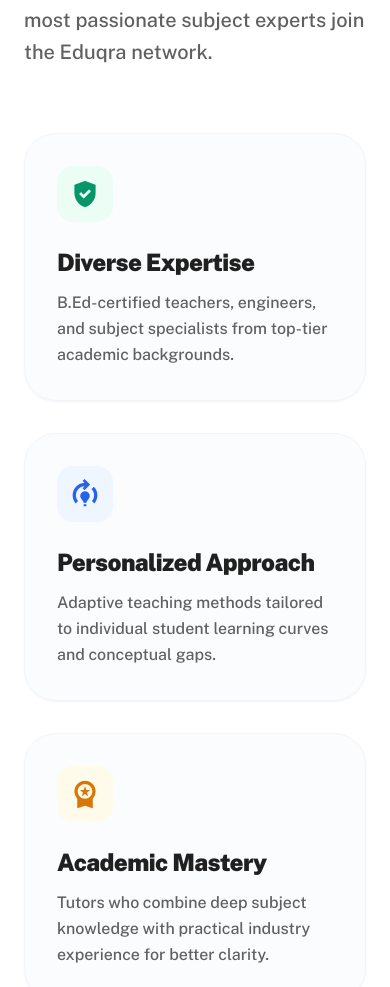
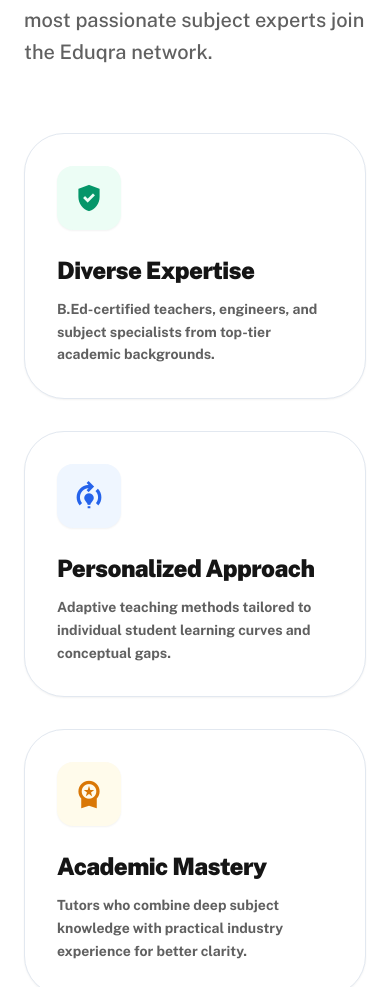
Before and after one commit to kavya536/edu-landing, a React (Vite) app: page / in a window 390 px wide. Shown: the part 6626-7613 px from the top of the page. Built offline with nearby package versions, Linux system fonts and the light colour scheme; no server answers.

Commit message:
Landing page updates

```diff
--- a/index.html
+++ b/index.html
@@ -8,7 +8,8 @@
     <!-- Preload critical fonts -->
     <link rel="preload" href="/fonts/newsreader.woff2" as="font" type="font/woff2" crossorigin>
     <link rel="preload" href="/fonts/public-sans.woff2" as="font" type="font/woff2" crossorigin>
-    <link rel="preload" href="/fonts/material-symbols.woff2" as="font" type="font/woff2" crossorigin>
+    <!-- Google Material Symbols -->
+    <link href="https://fonts.googleapis.com/css2?family=Material+Symbols+Outlined:opsz,wght,FILL,GRAD@20..48,100..700,0..1,-50..200" rel="stylesheet" />
     <script src="https://checkout.razorpay.com/v1/checkout.js"></script>
   </head>
   <body class="selection:bg-tertiary-fixed selection:text-on-tertiary-fixed">
--- a/src/PricingPage.jsx
+++ b/src/PricingPage.jsx
@@ -39,7 +39,7 @@ const PricingPage = ({ onBack }) => {
       {
         name: 'Standard',
         type: 'Scholar',
-        price: '9/-',
+        price: '599',
         period: 'every 3 months',
         description: 'Comprehensive support for multiple core subjects.',
         highlight: 'Most Popular',
@@ -98,7 +98,7 @@ const PricingPage = ({ onBack }) => {
       {
         name: 'Standard',
         type: 'Achiever',
-        price: '9/-',
+        price: '599',
         period: 'every 3 months',
         description: 'Enhanced learning for competitive edge.',
         highlight: 'Best Value',
@@ -161,7 +161,7 @@ const PricingPage = ({ onBack }) => {
       {
         name: 'Standard',
         type: 'Professional',
-        price: '9/-',
+        price: '599',
         period: 'every 3 months',
         description: 'Advanced curriculum for degree tracks.',
         highlight: 'Recommended',
@@ -216,8 +216,9 @@ const PricingPage = ({ onBack }) => {
 
     setIsProcessing(true);
     try {
-      // 1. Create Order on Backend (using the same backend at localhost:5001)
-      const orderResponse = await fetch('http://localhost:5001/api/create-razorpay-order', {
+      // 1. Create Order on Backend
+      const backendBaseUrl = import.meta.env.VITE_BACKEND_URL || 'http://localhost:5001';
+      const orderResponse = await fetch(`${backendBaseUrl}/api/create-razorpay-order`, {
         method: 'POST',
         headers: { 'Content-Type': 'application/json' },
         body: JSON.stringify({
--- a/src/components/TutorExpertise.jsx
+++ b/src/components/TutorExpertise.jsx
@@ -62,16 +62,16 @@ const TutorExpertise = () => {
               {expertise.map((item, idx) => (
                 <div
                   key={idx}
-                  className={`group p-8 rounded-[2rem] bg-slate-50/50 hover:bg-white hover:shadow-[0_40px_80px_-15px_rgba(0,0,0,0.08)] transition-all duration-1000 border border-slate-100 shadow-sm hover:-translate-y-2 transform ${isVisible ? 'opacity-100 translate-y-0' : 'opacity-0 translate-y-12'}`}
+                  className={`group p-8 rounded-[2.5rem] bg-white hover:shadow-[0_40px_80px_-15px_rgba(0,0,0,0.12)] transition-all duration-1000 border border-slate-200 shadow-sm hover:-translate-y-2 transform ${isVisible ? 'opacity-100 translate-y-0' : 'opacity-0 translate-y-12'}`}
                   style={{ transitionDelay: `${idx * 150}ms` }}
                 >
-                  <div className={`w-14 h-14 rounded-2xl ${item.accent} flex items-center justify-center mb-6 group-hover:scale-125 group-hover:rotate-6 transition-all duration-500`}>
-                    <span className="material-symbols-outlined text-3xl font-bold">{item.icon}</span>
+                  <div className={`w-16 h-16 rounded-2xl ${item.accent} flex items-center justify-center mb-6 group-hover:scale-125 group-hover:rotate-6 transition-all duration-500 shadow-sm`}>
+                    <span className="material-symbols-outlined text-3xl font-black">{item.icon}</span>
                   </div>
-                  <h3 className="text-2xl font-black text-[#202020] mb-3 tracking-tight">
+                  <h3 className="text-2xl font-black text-[#151515] mb-3 tracking-tight">
                     {item.title}
                   </h3>
-                  <p className="text-[#606060] font-medium leading-relaxed">
+                  <p className="text-[#606060] font-bold text-sm md:text-base leading-relaxed">
                     {item.desc}
                   </p>
                 </div>
```
